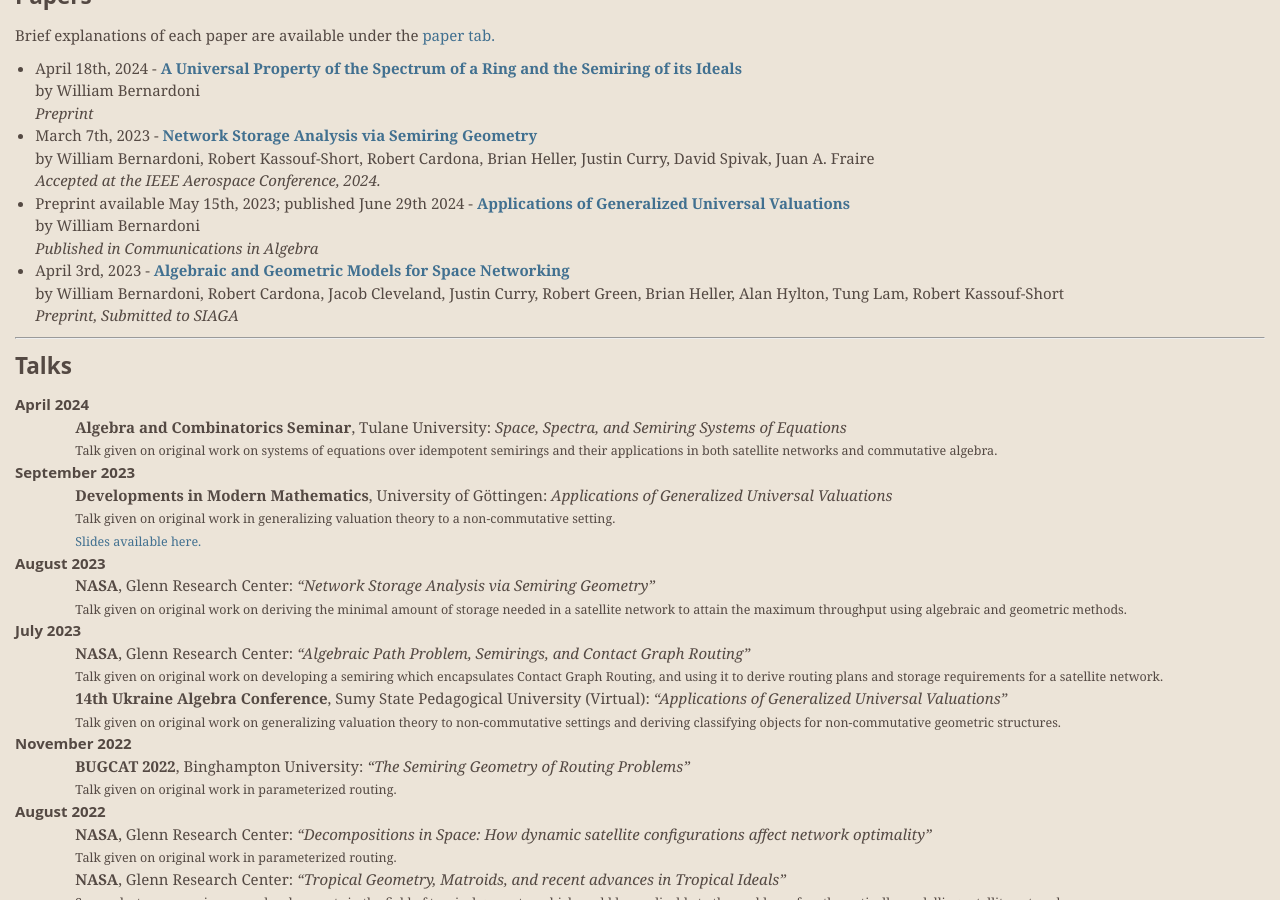
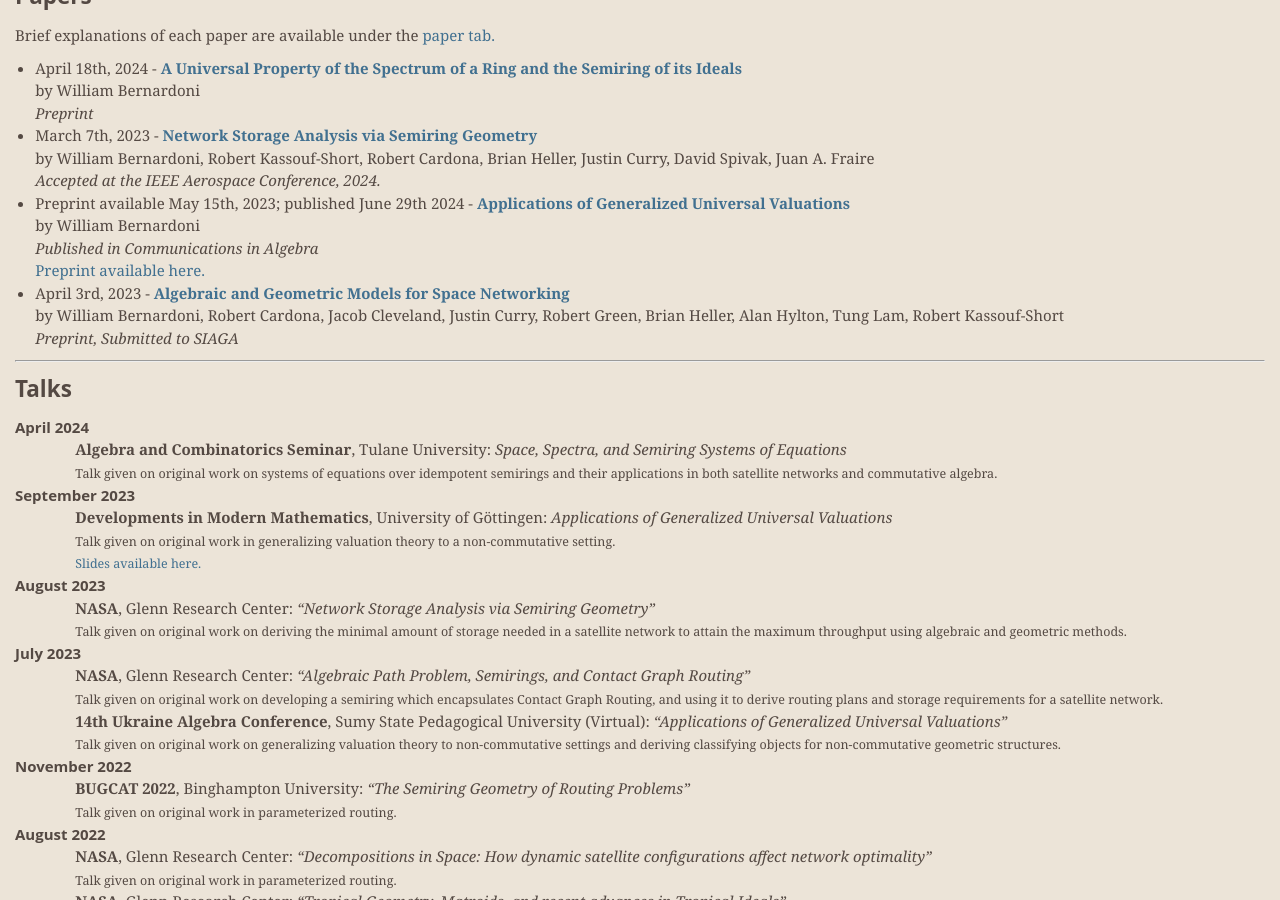
Before and after one commit to wrbernardoni/wrbernardoni.github.io, a Jekyll site: the page built from index.html, in a window 1280 px wide and 900 px high, scrolled down 796 px. Built offline with Jekyll 4.4.1, drawn with Linux system fonts in a browser that asks for light colours; formulas are drawn with MathJax 3.

Commit message:
Update index.html
Added preprint link for published papers

```diff
--- a/index.html
+++ b/index.html
@@ -46,7 +46,7 @@ PhD Candidate at <a href="https://mathstats.case.edu/student/william-bernardoni/
 {% for item in site.data.papers %}
     <li>{{item.date}} - <strong>{% if item.link %}<a href="{{ item.link }}" >{{item.name}}</a>{% else %}{{item.name}}{% endif %}</li></strong> by {{item.authors}}
     <br>
-    <em>{{item.status}}</em>
+    <em>{{item.status}}</em> {% if item.preprint %}<br><a href="{{item.preprint}}">Preprint available here.</a>{% endif %}
 {% endfor %}
 </ul>
 
```
